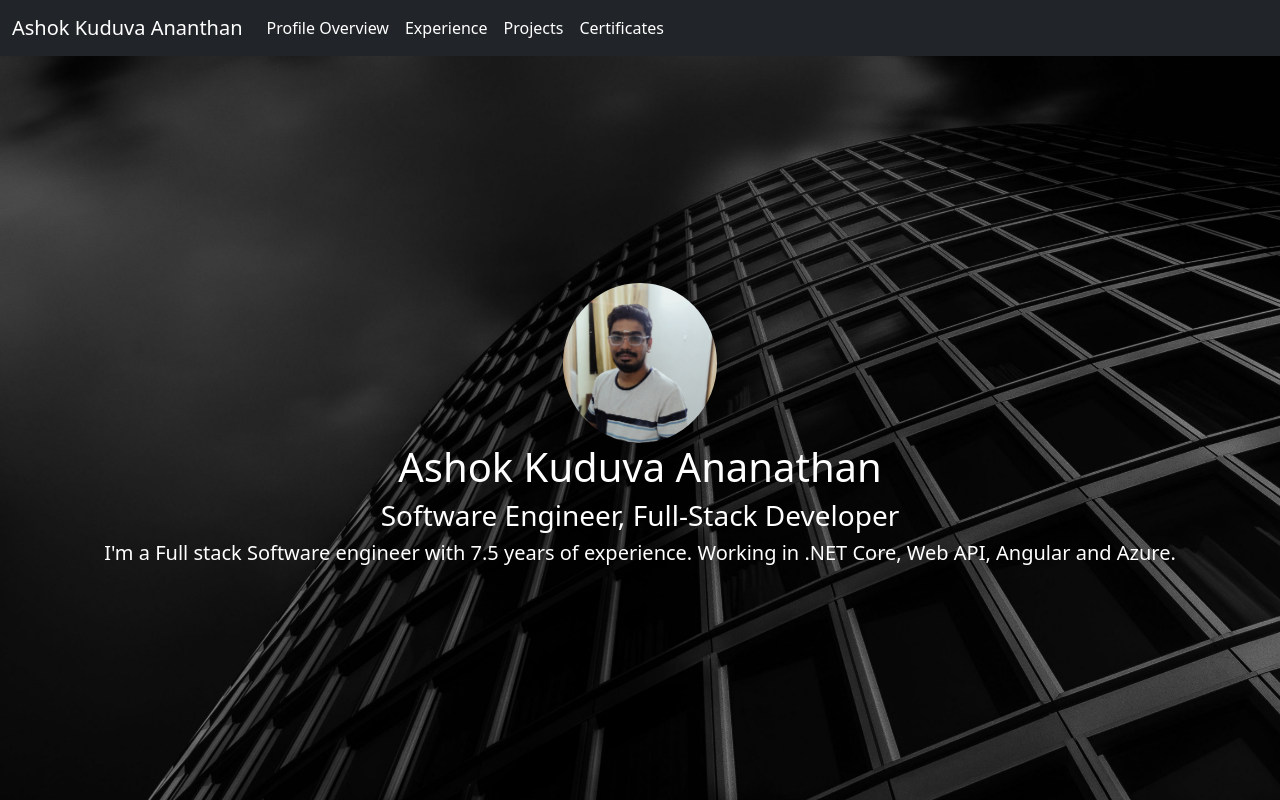
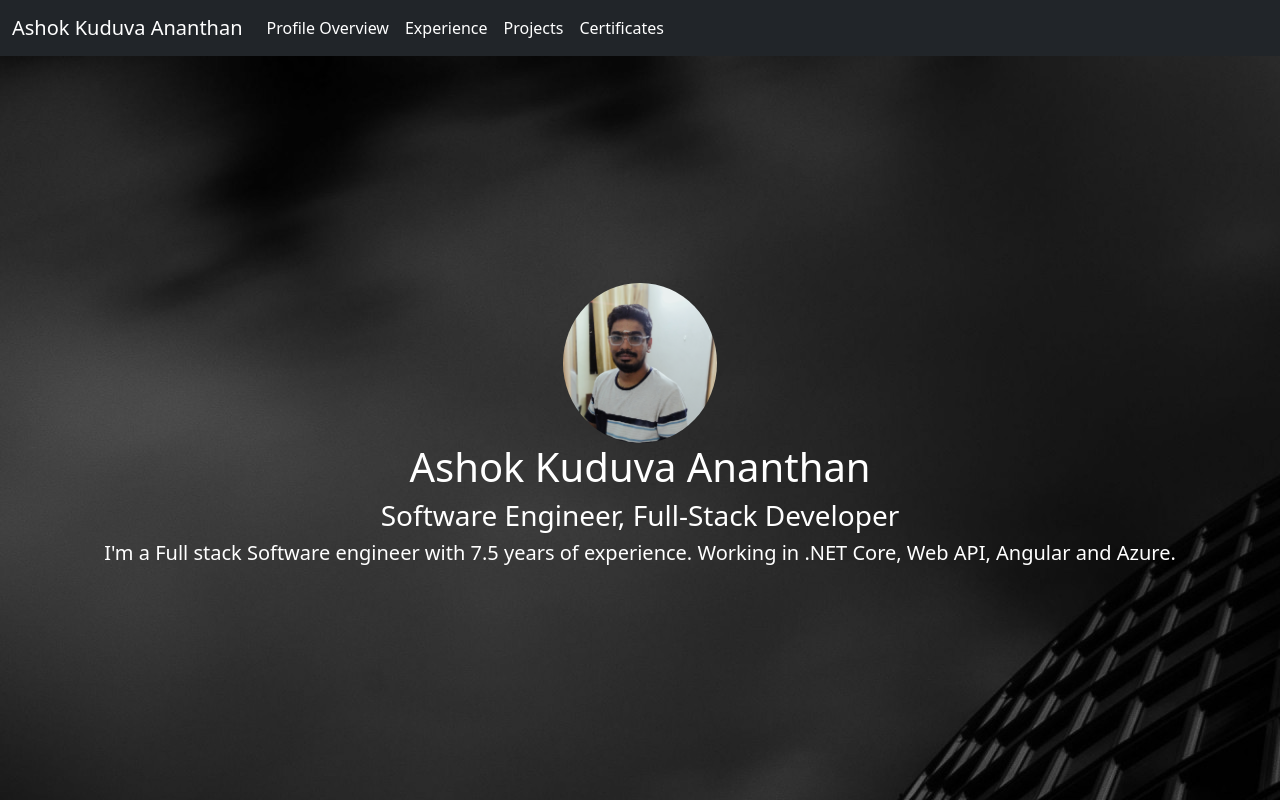
Before and after one commit to kaashok/profile-overview, an Angular app: page / in a window 1280 px wide. Built offline with nearby package versions, Linux system fonts and the light colour scheme.

Commit message:
fix: image relative path

```diff
--- a/src/app/components/profile-overview/profile-overview.component.html
+++ b/src/app/components/profile-overview/profile-overview.component.html
@@ -1,12 +1,12 @@
-<div class="container-fluid profile-overview">
+<div class="container-fluid profile-overview" style=" background: url('../assets/background_5.jpg');">
     <div class="row">
         <div class="col">
-            <img style="height: 10em;border-radius: 50%;" src="/assets/profile.jpg">
+            <img style="height: 10em;border-radius: 50%;" src="../assets/profile.jpg">
         </div>
     </div>
     <div class="row">
         <div class="col">
-            <h1>Ashok Kuduva Ananathan</h1>
+            <h1>Ashok Kuduva Ananthan</h1>
         </div>
     </div>
     <div class="row">
--- a/src/app/components/profile-overview/profile-overview.component.scss
+++ b/src/app/components/profile-overview/profile-overview.component.scss
@@ -5,7 +5,6 @@
     display: flex;
     flex-direction: column;
     min-height: calc(100vh - 3.5em);
-    background: url("/assets/background_5.jpg");
     background-size: cover;
     background-repeat: no-repeat;
     background-position: center center;
```
Also changed, not shown: 3 other files (tests, documents, lock files or other folders).
